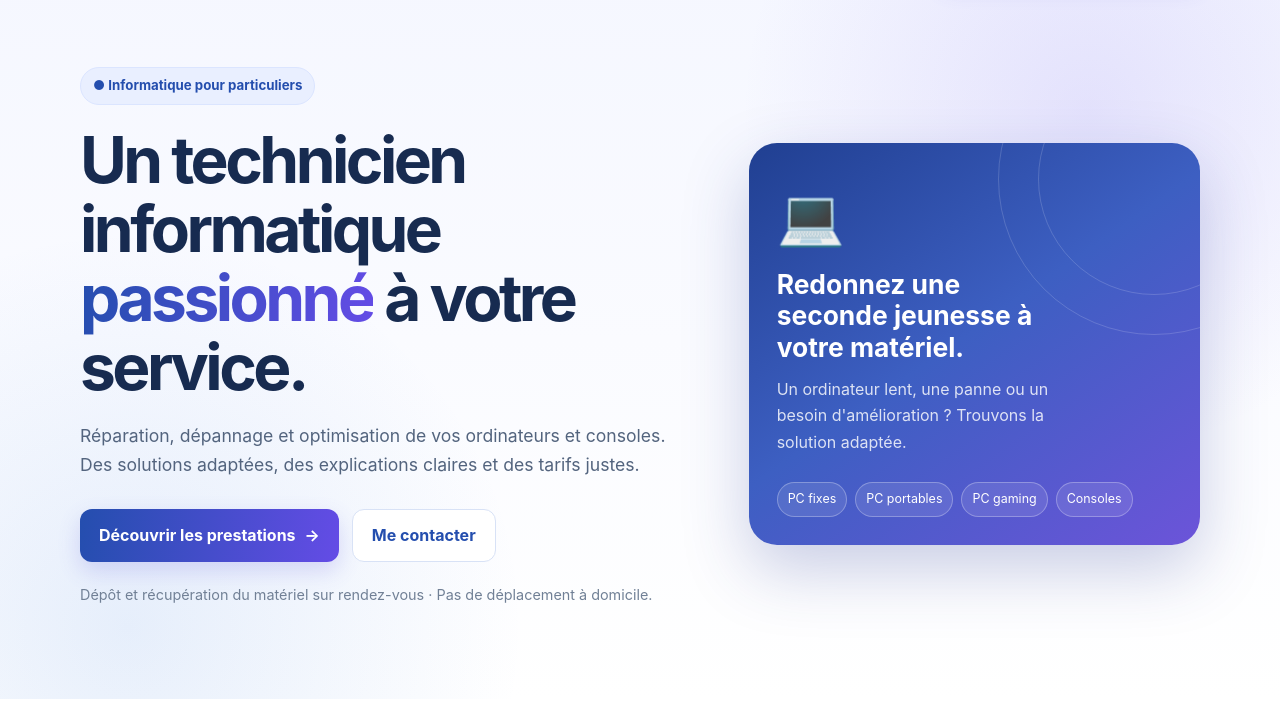
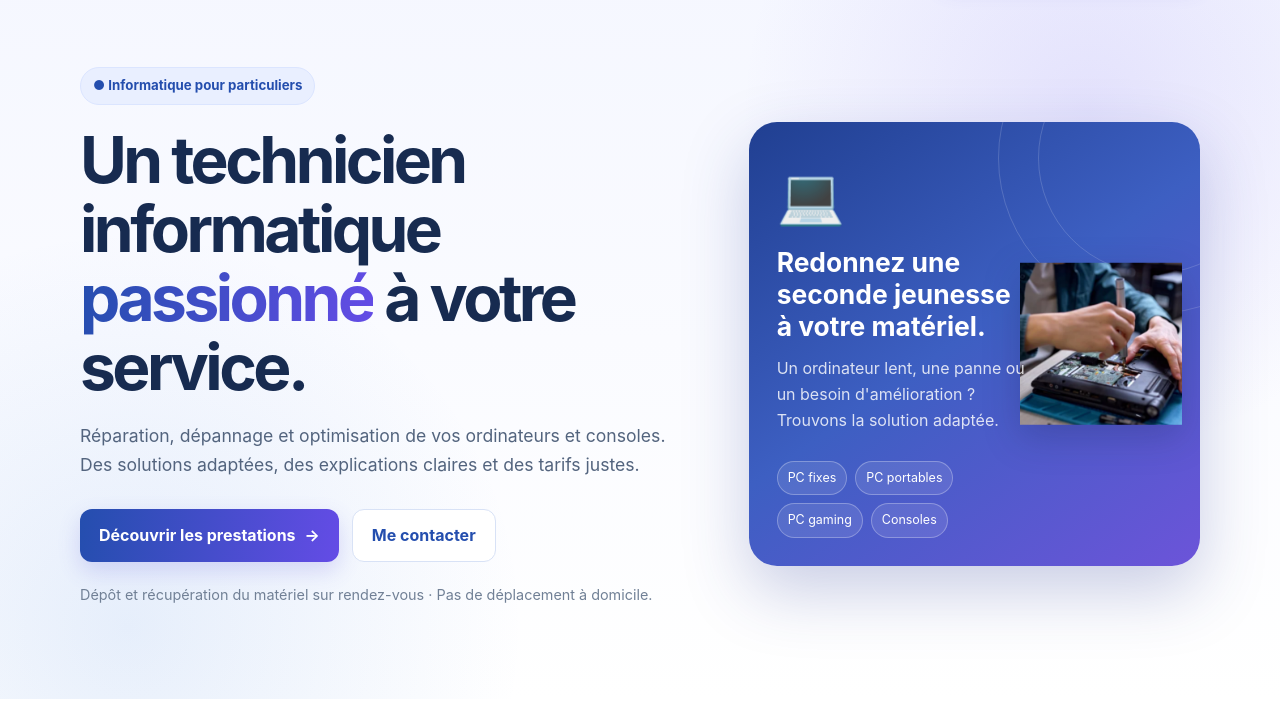
Before and after one commit to Nicolas85310/restorpc, a plain HTML site: page index.html in a window 1280 px wide. Shown: the part 96-800 px from the top of the page. Drawn offline with Linux system fonts and the light colour scheme.

Commit message:
Add files via upload

```diff
--- a/index.html
+++ b/index.html
@@ -76,6 +76,12 @@
     .visual-icon { font-size:3.4rem; line-height:1; margin:18px 0 25px; }
     .visual-card h2 { font-size:1.65rem; line-height:1.2; max-width:280px; margin:0 0 12px; }
     .visual-card p { color:rgba(255,255,255,.82); max-width:300px; margin:0; }
+    .visual-content { position:relative; z-index:2; width:64%; }
+    .visual-image {
+      position:absolute; z-index:1; right:18px; top:50%; transform:translateY(-50%);
+      width:36%; max-height:76%; object-fit:contain;
+      filter:drop-shadow(0 12px 18px rgba(12,25,65,.22));
+    }
     .mini-pills { display:flex; flex-wrap:wrap; gap:8px; margin-top:27px; }
     .mini-pills span { font-size:.78rem; border:1px solid rgba(255,255,255,.28); background:rgba(255,255,255,.1); padding:6px 10px; border-radius:999px; }
     section { padding:82px 0; }
@@ -136,6 +142,8 @@
       .review-shell { padding:15px; }
       .review-top { align-items:flex-start; flex-direction:column; }
       .brand-logo { width:175px; max-height:58px; }
+      .visual-content { width:66%; }
+      .visual-image { right:10px; width:34%; max-height:68%; }
     }
   </style>
 </head>
@@ -171,10 +179,13 @@
           <p class="hero-note">Dépôt et récupération du matériel sur rendez-vous · Pas de déplacement à domicile.</p>
         </div>
         <div class="visual-card" aria-label="Services de réparation informatique">
-          <div class="visual-icon">💻</div>
-          <h2>Redonnez une seconde jeunesse à votre matériel.</h2>
-          <p>Un ordinateur lent, une panne ou un besoin d'amélioration ? Trouvons la solution adaptée.</p>
-          <div class="mini-pills"><span>PC fixes</span><span>PC portables</span><span>PC gaming</span><span>Consoles</span></div>
+          <div class="visual-content">
+            <div class="visual-icon">💻</div>
+            <h2>Redonnez une seconde jeunesse à votre matériel.</h2>
+            <p>Un ordinateur lent, une panne ou un besoin d'amélioration ? Trouvons la solution adaptée.</p>
+            <div class="mini-pills"><span>PC fixes</span><span>PC portables</span><span>PC gaming</span><span>Consoles</span></div>
+          </div>
+          <img class="visual-image" src="repare.png" alt="Illustration de réparation informatique">
         </div>
       </div>
     </section>
```
